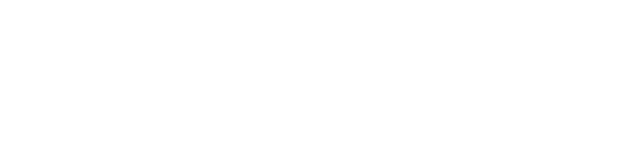
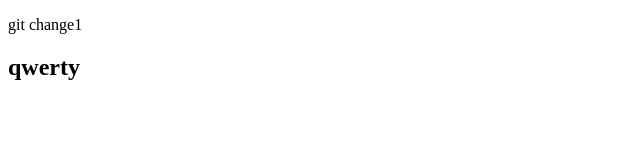
Before and after one commit to AzimReact/lab39, a plain HTML site: page index.html in a window 1280 px wide. Shown: the whole page, without its empty margins (0-640 px from the left). Drawn offline with Linux system fonts and the light colour scheme.

Commit message:
Add index.html

```diff
--- a/index.html
+++ b/index.html
@@ -7,7 +7,8 @@
     <title>Document</title>
 </head>
 <body>
-
+    <p>git change1</p>
+    <h2>qwerty</h2>
     <script src="index.js"></script>
 </body>
 </html>
```
Also changed, not shown: 1 other file.
